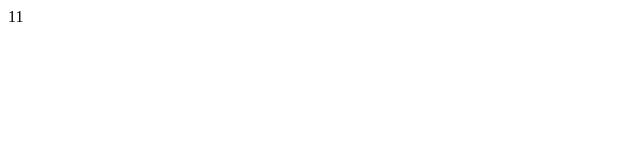
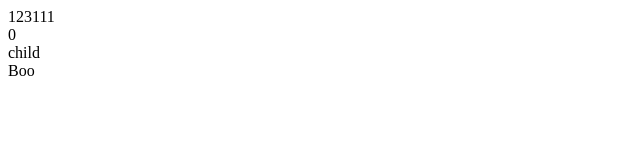
Before and after one commit to takeItIzzy/los, a React (Vite) app: page / in a window 1280 px wide. Shown: the top 160 px of the page, without its empty margins (0-640 px from the left). Built offline with nearby package versions, Linux system fonts and the light colour scheme.

Commit message:
feat: adopting useSyncExternalStore

```diff
--- a/example/App.tsx
+++ b/example/App.tsx
@@ -1,14 +1,27 @@
 import { state } from './store';
-import { useSetLosState } from '../src/store';
+import { useLosState } from '../src/store';
 import Foo from './Foo';
+import Boo from './Boo';
+import React from 'react';
 
 const App = () => {
-  const setMyState = useSetLosState(state);
+  const [myState, setMyState] = useLosState(state);
+  const [myState2, setMyState2] = React.useState(0);
+
+  console.log(myState);
+
+  React.useEffect(() => {
+    console.log('re-render', myState);
+  });
+
   return (
-    <div className="App" onClick={() => setMyState(3)}>
+    <div>
+      <div onClick={() => setMyState(4)}>{myState}</div>
+      <div onClick={() => setMyState2(5)}>{myState2}</div>
       <Foo />
+      <Boo />
     </div>
-  )
+  );
 };
 
 export default App;
--- /dev/null
+++ b/example/Boo.tsx
@@ -0,0 +1,15 @@
+import * as React from 'react';
+import { initLosState } from '../src/store';
+import { state } from './store';
+
+const Boo = () => {
+  React.useEffect(() => {
+    setTimeout(() => {
+      initLosState(state, 123111);
+    }, 2000);
+  }, []);
+
+  return <div>Boo</div>;
+};
+
+export default Boo;
--- a/example/Foo.tsx
+++ b/example/Foo.tsx
@@ -1,15 +1,19 @@
 import * as React from 'react';
-import { useLosValue } from '../src/store';
+import { useSetLosState } from '../src/store';
 import { state } from './store';
 
 const Foo = () => {
-  const myState = useLosValue(state);
+  const setState = useSetLosState(state);
 
   return (
-    <div>
-      {myState}
+    <div
+      onClick={() => {
+        setState(3);
+      }}
+    >
+      child
     </div>
-  )
+  );
 };
 
 export default Foo;
--- a/package.json
+++ b/package.json
@@ -9,12 +9,14 @@
   },
   "dependencies": {
     "react": "^18.0.0",
-    "react-dom": "^18.0.0"
+    "react-dom": "^18.0.0",
+    "use-sync-external-store": "^1.0.0"
   },
   "devDependencies": {
     "@types/node": "^17.0.25",
     "@types/react": "^18.0.0",
     "@types/react-dom": "^18.0.0",
+    "@types/use-sync-external-store": "^0.0.3",
     "@vitejs/plugin-react": "^1.3.0",
     "prettier": "^2.6.2",
     "typescript": "^4.6.3",
--- a/src/store.ts
+++ b/src/store.ts
@@ -1,21 +1,20 @@
 import * as React from 'react';
+import { useSyncExternalStore } from 'use-sync-external-store/shim';
 
 /**
  * Collecting state to store when useLosState or init/useLosInit is executing.
- * useLosState triggers component re-rendering when state updated.
+ * useLosValue triggers component re-rendering when state updated.
  */
 
-const store: WeakMap<Atom<any>, any> = new WeakMap();
-
-const useForceUpdate = () => {
-  const [, setState] = React.useState(0);
-  return () => setState(state => state + 1);
-};
+const store: WeakMap<
+  Atom<any>,
+  { hasInit: boolean; value: any; stateBucket?: Map<symbol, () => void> }
+> = new WeakMap();
 
 class Atom<T> {
   constructor(value: T) {
     this.value = value;
-  };
+  }
   value: T;
 }
 
@@ -23,39 +22,49 @@ export const atom = <T>(state: T): Atom<T> => {
   return new Atom<T>(state);
 };
 
-const stateStack: Set<() => void> = new Set();
-
 export const useLosValue = <T>(atom: Atom<T>) => {
-  const forceUpdate = useForceUpdate();
+  const [id] = React.useState(Symbol());
 
   if (!store.has(atom)) {
-    store.set(atom, atom.value);
+    store.set(atom, {
+      hasInit: false,
+      value: atom.value,
+      stateBucket: new Map(),
+    });
   }
 
-  const updateFn = () => {
-    forceUpdate();
-  };
+  React.useEffect(() => {
+    return () => {
+      // @ts-ignore
+      store.get(atom).stateBucket.delete(id);
+    };
+  });
 
-  stateStack.add(updateFn);
-
-  return store.get(atom);
+  return useSyncExternalStore(
+    // @ts-ignore
+    (l) => () => store.get(atom).stateBucket.set(id, l),
+    // @ts-ignore
+    () => store.get(atom).value
+  );
 };
 
 type SetStateFunction<T> = (state: T) => T;
 export const useSetLosState = <T>(atom: Atom<T>) => {
   if (!store.has(atom)) {
-    store.set(atom, atom.value);
+    store.set(atom, { hasInit: false, value: atom.value, stateBucket: new Map() });
   }
 
   return (state: T | SetStateFunction<T>) => {
-    if (typeof state === 'function') {
+    store.set(atom, {
+      hasInit: false,
       // @ts-ignore
-      store.set(atom, state(store.get(atom)));
-    } else {
-      store.set(atom, state);
-    }
+      value: typeof state === 'function' ? state(store.get(atom).value) : state,
+      // @ts-ignore
+      stateBucket: store.get(atom).stateBucket ?? new Map(),
+    });
 
-    stateStack.forEach(fn => fn());
+    // @ts-ignore
+    store.get(atom).stateBucket.forEach((fn) => fn());
   };
 };
 
@@ -63,8 +72,28 @@ export const useLosState = <T>(atom: Atom<T>) => {
   return [useLosValue(atom), useSetLosState(atom)];
 };
 
-const init = <T>(state: Atom<T>, defaultValue: T, allowReinitialize?: boolean) => {
+export const initLosState = <T>(state: Atom<T>, defaultValue: T, allowReinitialize?: boolean) => {
   if (!store.has(state) || allowReinitialize) {
-    store.set(state, defaultValue);
+    store.set(state, { hasInit: true, value: defaultValue, stateBucket: new Map() });
+    // @ts-ignore
+    store.get(state).stateBucket.forEach((fn) => fn());
+  } else if (store.has(state)) {
+    // @ts-ignore
+    if (!store.get(state).hasInit) {
+      store.set(state, {
+        hasInit: true,
+        value: defaultValue,
+        // @ts-ignore
+        stateBucket: store.get(state).stateBucket ?? new Map(),
+      });
+      // @ts-ignore
+      store.get(state).stateBucket.forEach((fn) => fn());
+    }
   }
-}
+};
+
+export const useInitLosState = <T>(atom: Atom<T>, defaultValue: T, allowReinitialize?: boolean) => {
+  initLosState(atom, defaultValue, allowReinitialize);
+
+  return [useLosValue(atom), useSetLosState(atom)];
+};
```
Also changed, not shown: example/index.tsx (+4 -4 lines), 1 other file (tests, documents, lock files or other folders).
